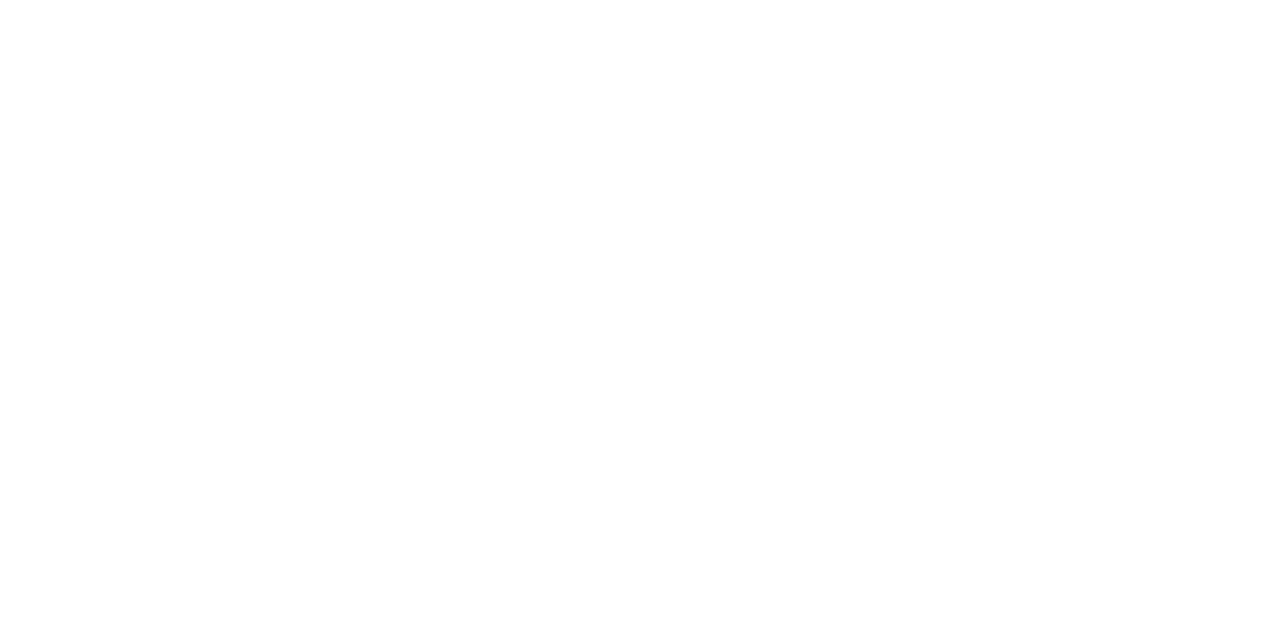
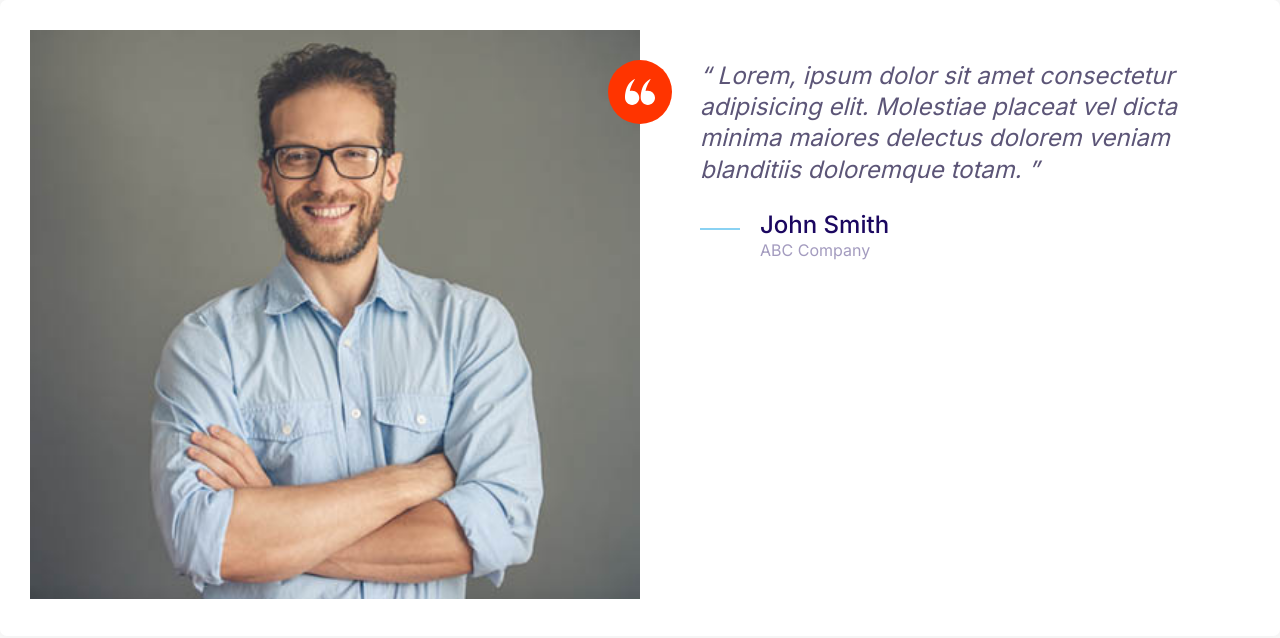
Before and after one commit to russell2231/moshify-code-along, a plain HTML site: page index.html in a window 1280 px wide. Drawn offline with Linux system fonts and the light colour scheme.

Commit message:
Build the testimonial component

```diff
--- a/css/styles.css
+++ b/css/styles.css
@@ -167,8 +167,17 @@ a {
 	height: 40px;
 }
 
+.icon--small {
+	width: 30px;
+	height: 30px;
+}
+
 .icon--primary {
 	fill: var(--primary-color);
+}
+
+.icon--white {
+	fill: #fff;
 }
 
 .icon-container {
@@ -179,6 +188,10 @@ a {
 	display: inline-flex;
 	justify-content: center;
 	align-items: center;
+}
+
+.icon-container--accent {
+	background: var(--accent-color);
 }
 
 /* Buttons */
@@ -456,3 +469,37 @@ a {
 		grid-template-columns: repeat(3, 1fr);
 	}
 }
+
+/* Testimonials */
+.testimonial {
+	padding: 3rem;
+}
+
+.testimonial__image {
+	position: relative;
+}
+
+.testimonial__image > img {
+	width: 100%;
+}
+
+.testimonial__image > .icon-container {
+	position: absolute;
+	top: 3rem;
+	right: -32px;
+}
+
+.testimonial .quote {
+	margin: 3rem 0;
+}
+
+@media screen and (min-width: 768px) {
+	.testimonial .quote,
+	.testimonial .quote__author {
+		font-size: 2.4rem;
+	}
+
+	.testimonial .quote {
+		margin-left: 6rem;
+	}
+}
--- a/index.html
+++ b/index.html
@@ -13,9 +13,37 @@
 		<link rel="stylesheet" href="css/styles.css" />
 	</head>
 	<body>
-		<div class="grid grid--cols-2">
-			<div></div>
-			<div></div>
+		<div class="card testimonial">
+			<div class="grid grid--col-2">
+				<div class="testimonial__image">
+					<img src="images/testimonial.jpg" alt="A happy smiling customer" />
+					<span class="icon-container icon-container--accent">
+						<svg class="icon icon--white icon--small">
+							<use xlink:href="images/sprite.svg#quotes"></use>
+						</svg>
+					</span>
+				</div>
+				<blockquote class="quote">
+					<p class="quote__text">
+						Lorem, ipsum dolor sit amet consectetur adipisicing elit. Molestiae
+						placeat vel dicta minima maiores delectus dolorem veniam blanditiis
+						doloremque totam.
+					</p>
+					<footer>
+						<div class="media">
+							<div class="media__image">
+								<svg class="icon icon--primary quote__line">
+									<use xlink:href="images/sprite.svg#line"></use>
+								</svg>
+							</div>
+							<div class="media__body">
+								<h3 class="media__title quote__author">John Smith</h3>
+								<p class="quote__company">ABC Company</p>
+							</div>
+						</div>
+					</footer>
+				</blockquote>
+			</div>
 		</div>
 	</body>
 </html>
```
Also changed, not shown: components/testimonial.html (added, +32 -0 lines), images/testimonial.jpg (added).
